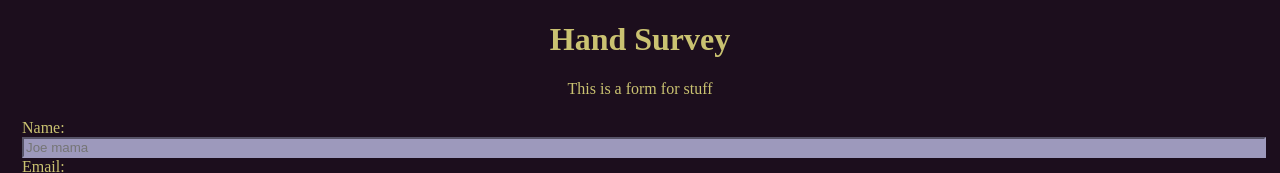
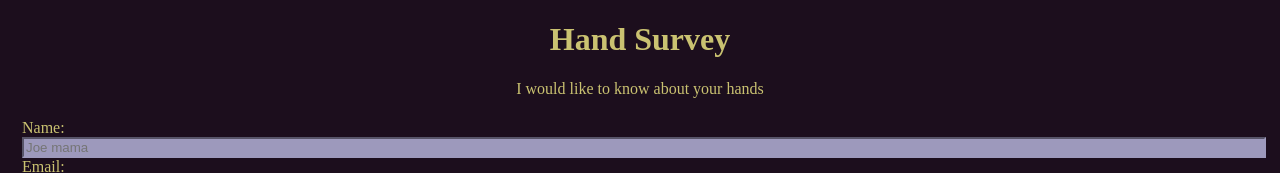
Before and after one commit to HgDavid/hand-survey, a plain HTML site: page index.html in a window 1280 px wide. Shown: the top 173 px of the page. Drawn offline with Linux system fonts and the light colour scheme.

Commit message:
Change description to fit theming of the survey

```diff
--- a/index.html
+++ b/index.html
@@ -7,7 +7,7 @@
   </head>
   <body>
     <h1 id="title">Hand Survey</h1>
-    <p id="description">This is a form for stuff</p>
+    <p id="description">I would like to know about your hands</p>
     <form id="survey-form">
       <fieldset>
         <label id="name-label" for="name">Name: <input placeholder="Joe mama" id="name" type="text" required></label>
```
